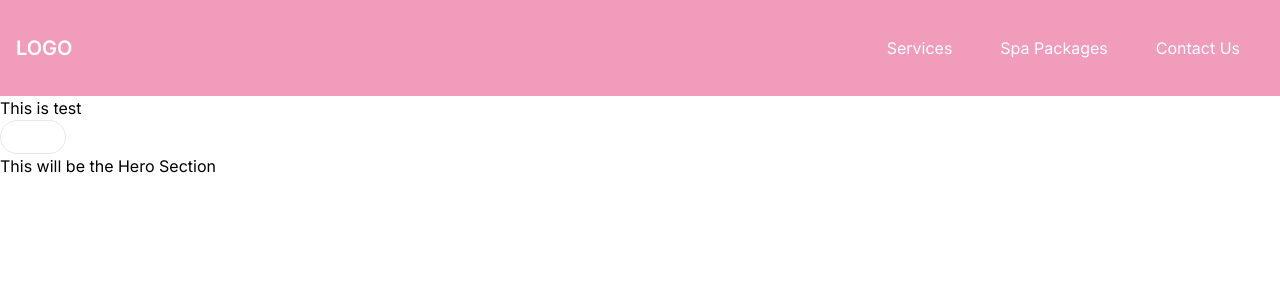
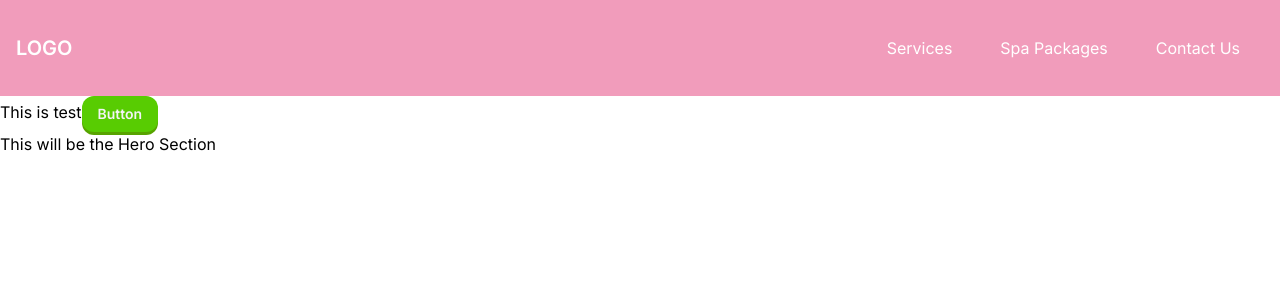
Before and after one commit to ishworX/testing-VilasSPA, a Next.js app: page / in a window 1280 px wide. Shown: the top 300 px of the page. Built offline with nearby package versions, Linux system fonts and the light colour scheme.

Commit message:
Made the Button jsx

```diff
--- a/components/Button.tsx
+++ b/components/Button.tsx
@@ -1,23 +1,86 @@
-import Image from "next/image";
+/* eslint-disable react/jsx-props-no-spreading */
+import { forwardRef, useMemo } from "react";
+import { type VariantProps } from "tailwind-variants";
+import { TbLoader } from "react-icons/tb";
+import { outlineButton, solidButton, ghostButton } from "./ButtonStyles";
 
-type ButtonProps = {
-    type: 'button' | 'submit';
-    title: string;
-    icon?: string;
-    variant: string;
-    full?: boolean;
+// define all the button attributes
+type BaseButtonAttributes = React.ComponentPropsWithoutRef<"button">;
+
+// define the ref type
+type Ref = HTMLButtonElement;
+
+// extend the base button attributes
+interface ButtonProps extends BaseButtonAttributes {
+    isLoading?: boolean;
+    disabled?: boolean;
+    leftIcon?: React.ReactElement;
+    rightIcon?: React.ReactElement;
+    buttonStyle?: VariantProps<typeof solidButton | typeof outlineButton | typeof ghostButton>;
+    className?: string,
+    buttonVariant?: "solid" | "outline" | "ghost";
 }
 
-const Button = ({ type, title, full }: ButtonProps) => {
+const Button = forwardRef<Ref, ButtonProps>((props, ref) => {
+    // destructure neccesary props
+    const { type, children, buttonStyle, buttonVariant, disabled, isLoading, leftIcon, rightIcon, className, ...rest } = props;
+
+    // determine icon placement
+    const { newIcon: icon, iconPlacement } = useMemo(() => {
+        let newIcon = rightIcon || leftIcon;
+
+        if (isLoading) {
+            newIcon = <TbLoader className="animate-spin" size={25} />;
+        }
+
+        return {
+            newIcon,
+            iconPlacement: rightIcon ? ("right" as const) : ("left" as const),
+        };
+    }, [isLoading, leftIcon, rightIcon]);
+
+    const renderButtonVariant = () => {
+        if (buttonVariant === "solid") {
+            return solidButton({ ...buttonStyle, className })
+        }
+        if (buttonVariant === "outline") {
+            return outlineButton({ ...buttonStyle, className })
+        }
+        return ghostButton({ ...buttonStyle, className })
+    }
+
     return (
         <button
-            className={`flexCenter gap-3 rounded-full border bg-green-90 px-8 py-4 text-pink transition-all hover:bg-red ${full && 'w-full'}`}
-            type={type}
+            className={renderButtonVariant()}
+            {...rest}
+            type={type ? "submit" : "button"}
+            ref={ref}
+            disabled={disabled || isLoading}
         >
-            <label className="bold-16 whitespace-nowrap cursor-pointer">{title}</label>
+            {/** render icon before */}
+            {icon && iconPlacement === "left" ? (
+                <span className={`inline-flex shrink-0 self-center ${children && !isLoading && "mr-2"}`}>{icon}</span>
+            ) : null}
+
+            {/** hide button text during loading state */}
+            {!isLoading && children}
+
+            {/** render icon after */}
+            {icon && iconPlacement === "right" ? (
+                <span className={`inline-flex shrink-0 self-center  ${children && !isLoading && "ml-2"}`}>{icon}</span>
+            ) : null}
         </button>
+    );
+});
 
-    )
-}
+// set default props
+Button.defaultProps = {
+    buttonStyle: {},
+    buttonVariant: "solid",
+    isLoading: false,
+    disabled: false,
+    leftIcon: undefined,
+    rightIcon: undefined,
+};
 
-export default Button
+export default Button;
--- a/tailwind.config.ts
+++ b/tailwind.config.ts
@@ -7,6 +7,13 @@ const config: Config = {
     "./app/**/*.{js,ts,jsx,tsx,mdx}",
   ],
   theme: {
+    boxShadow: {
+      DEFAULT: '0 3px 0 #57a300',
+      teal: '0 3px 0 #0F766E',
+      yellow: '0 3px 0 #E49E00',
+      blueGray: '0 3px 0 #475569',
+      none: 'none',
+    },
     extend: {
       backgroundImage: {
         "gradient-radial": "radial-gradient(var(--tw-gradient-stops))",
```
